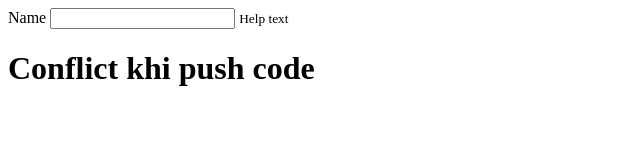
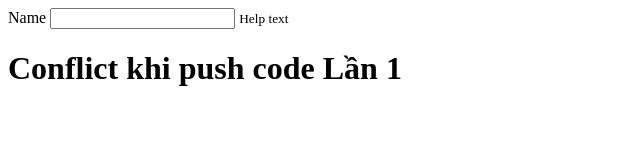
Before and after one commit to HuynhTV2711/GitDemo, a plain HTML site: page index.html in a window 1280 px wide. Shown: the whole page, without its empty margins (0-640 px from the left). Drawn offline with Linux system fonts and the light colour scheme.

Commit message:
Tạo xung đột từ Thanh Thùy

```diff
--- a/index.html
+++ b/index.html
@@ -13,6 +13,7 @@
         class="form-control" name="" id="" aria-describedby="helpId" placeholder="">
       <small id="helpId" class="form-text text-muted">Help text</small>
     </div>
-    <h1>Conflict khi push code </h1>
+    <h1>Conflict khi push code Lần 1</h1>
+
 </body>
 </html>
```
